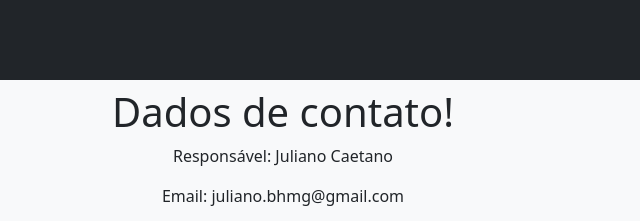
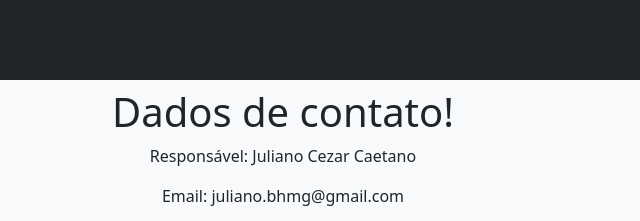
Before and after one commit to juliano-agios/Agendamento, a website: page public/index.html in a window 1280 px wide. Both pictures are taken after a click on the link "Contato". Shown: the top 221 px of the page, 357-997 px from the left. Drawn offline with nearby package versions, Linux system fonts and the light colour scheme.

Commit message:
Teste 01 Workflow

```diff
--- a/public/index.html
+++ b/public/index.html
@@ -85,7 +85,7 @@
         <div class="container">
             <div class="text-center">
                 <h1>Dados de contato!</h1>
-                <p>Responsável: Juliano Caetano</p>
+                <p>Responsável: Juliano Cezar Caetano</p>
                 <p>Email: juliano.bhmg@gmail.com</p>
                 <p>Whatsapp: (31) 98803-4331</p>
             </div>
```
